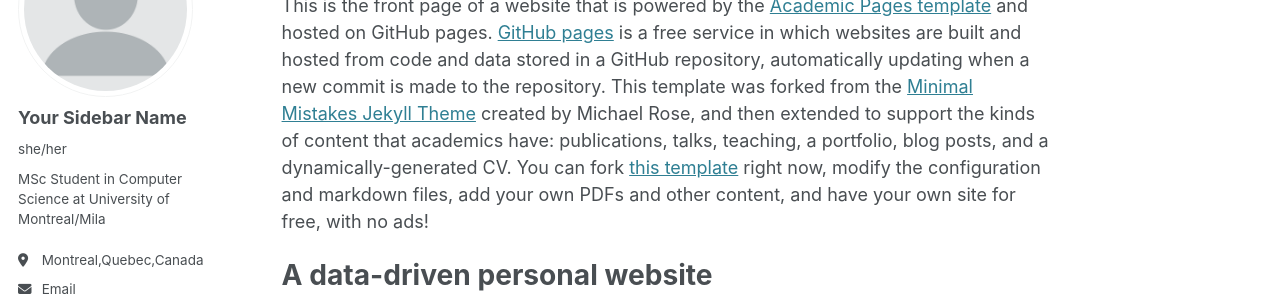
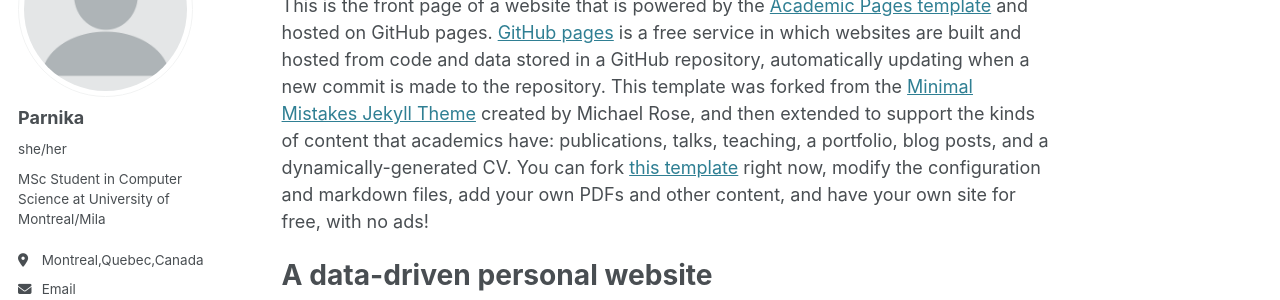
Before and after one commit to parnika31/parnika31.github.io, a Jekyll site: the page built from _pages/about.md, in a window 1280 px wide. Shown: the part 184-484 px from the top of the page. Built offline with Jekyll 4.4.1, drawn with Linux system fonts in a browser that asks for light colours; some web fonts are replaced.

Commit message:
Update _config.yml

```diff
--- a/_config.yml
+++ b/_config.yml
@@ -22,7 +22,7 @@ repository               : "parnika31/parnika31.github.io"
 author:
   # Biographic information
   avatar           : "profile.png"
-  name             : "Your Sidebar Name"
+  name             : "Parnika"
   pronouns         : "she/her"
   bio              : "MSc Student in Computer Science at University of Montreal/Mila"
   location         : "Montreal,Quebec,Canada"
```
